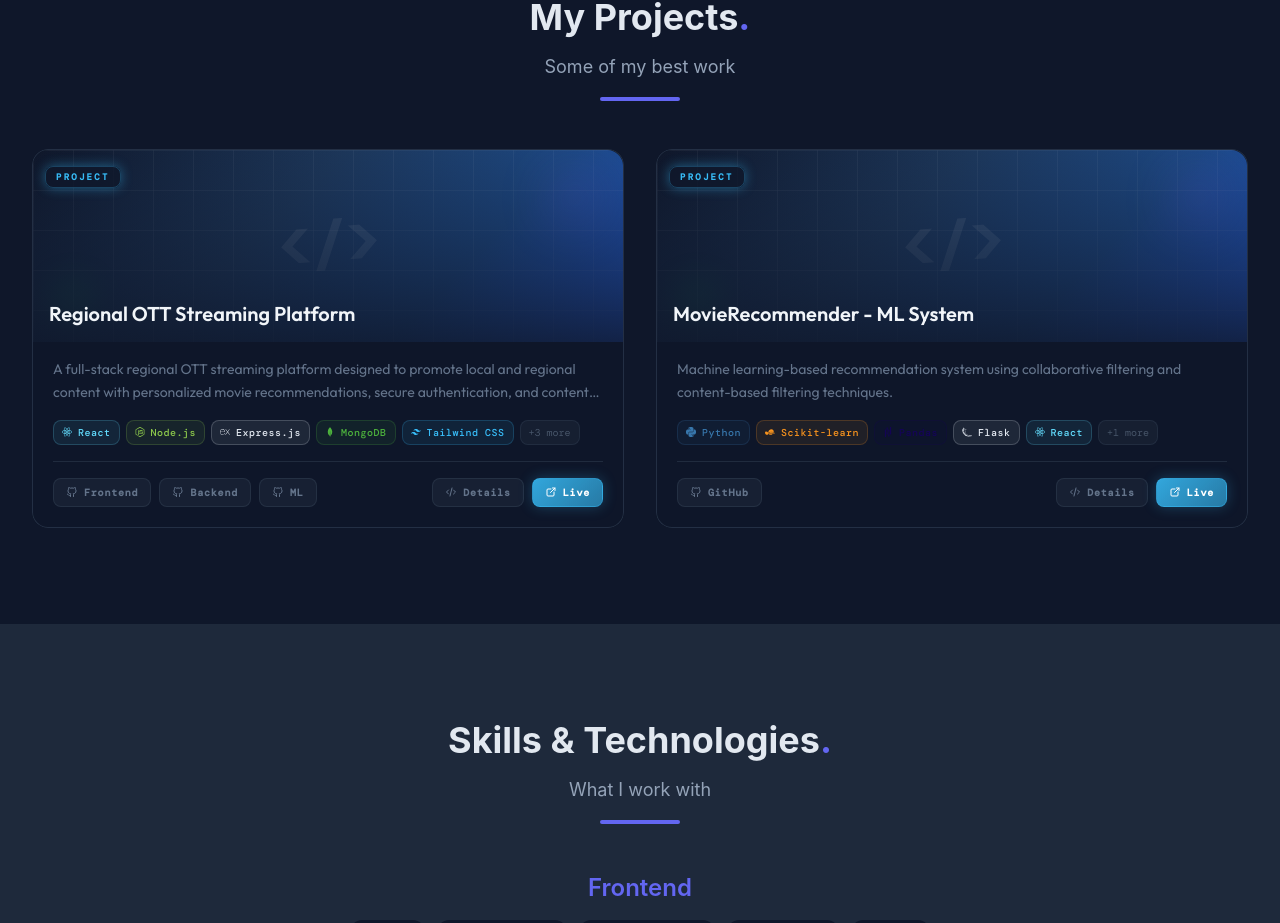
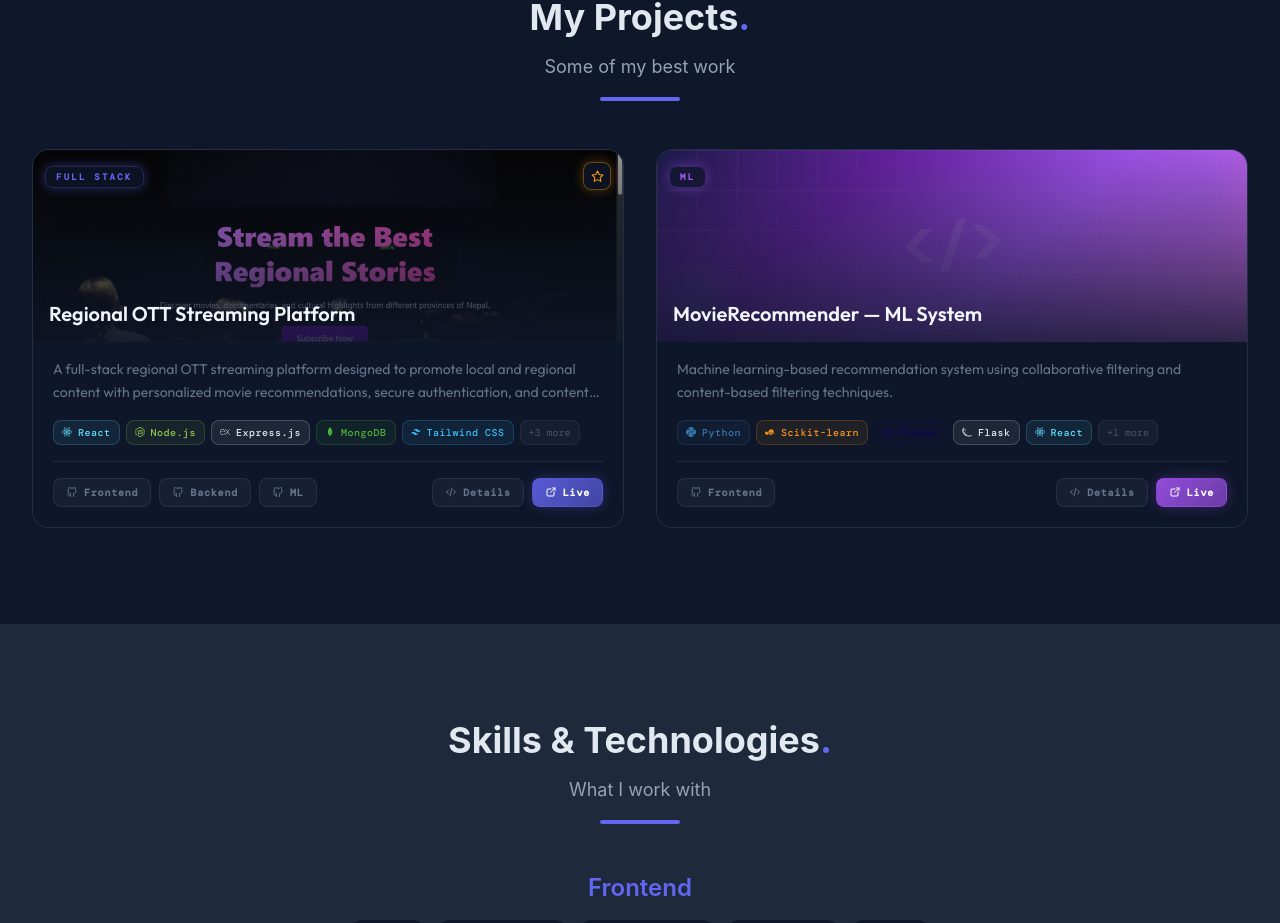
Before and after one commit to Itsme-Mingmar/portfolio, a React (Vite) app: page / in a window 1280 px wide. Shown: the part 1509-2432 px from the top of the page. Built offline with nearby package versions, Linux system fonts and the light colour scheme.

Commit message:
Add project details for Regional OTT Streaming Platform and MovieRecommender; include categories, images, and enhanced descriptions

```diff
--- a/src/data/projects.js
+++ b/src/data/projects.js
@@ -1,26 +1,26 @@
+import { image } from "framer-motion/client";
+
 export const projects = [
   {
     id: 1,
     title: "Regional OTT Streaming Platform",
+    category: "Full Stack",   // ← NEW  ('Full Stack' | 'MERN' | 'ML')
+    featured: true,
+    image: "images/regional-ott.png",        // ← NEW  shows ★ badge
+
 
     description:
       "A full-stack regional OTT streaming platform designed to promote local and regional content with personalized movie recommendations, secure authentication, and content management features.",
 
     techStack: [
-      "React",
-      "Node.js",
-      "Express.js",
-      "MongoDB",
-      "Tailwind CSS",
-      "JWT",
-      "Python",
-      "FastAPI"
+      "React", "Node.js", "Express.js", "MongoDB",
+      "Tailwind CSS", "JWT", "Python", "FastAPI",
     ],
 
     github: {
-    frontend: "https://github.com/Itsme-Mingmar/regional-ott-frontend",
-    backend: "https://github.com/Itsme-Mingmar/regional-ottbackfinal",
-    recommendation: "https://github.com/Itsme-Mingmar/regional-ott-recommendation"
+      frontend:       "https://github.com/Itsme-Mingmar/regional-ott-frontend",
+      backend:        "https://github.com/Itsme-Mingmar/regional-ottbackfinal",
+      recommendation: "https://github.com/Itsme-Mingmar/regional-ott-recommendation",
     },
 
     live: "https://regional-ott.vercel.app/",
@@ -39,38 +39,51 @@ export const projects = [
         "Personalized recommendation system integration",
         "Search and filtering functionality",
         "Responsive user interface for desktop and mobile",
-      "Admin content management dashboard"
+        "Admin content management dashboard",
       ],
-
-    architecture:
-      "Built using the MERN stack for the main application, with a separate Python-based recommendation system integrated through API communication for intelligent content suggestions.",
 
       challenges:
         "One of the key challenges was integrating the recommendation system with the main application and ensuring smooth communication between the MERN application and Python backend. Managing authentication flow, subscription plans, and scalable content organization also required careful system design.",
 
       learnings:
-      "This project strengthened my understanding of full-stack development, REST API integration, authentication, recommendation systems, and deploying interconnected applications."
-  }
+        "This project strengthened my understanding of full-stack development, REST API integration, authentication, recommendation systems, and deploying interconnected applications.",
+    },
   },
   {
     id: 2,
-    title: "MovieRecommender - ML System",
-      description: "Machine learning-based recommendation system using collaborative filtering and content-based filtering techniques.",
+    title: "MovieRecommender — ML System",
+    category: "ML",           // ← NEW
+    // image: "/screenshots/recommender.png",
+
+    description:
+      "Machine learning-based recommendation system using collaborative filtering and content-based filtering techniques.",
+
     techStack: ["Python", "Scikit-learn", "Pandas", "Flask", "React", "TensorFlow"],
-          github: "https://github.com/mingmartamang/movie-recommender",
+
+    github: {
+      frontend: "https://github.com/mingmartamang/movie-recommender",
+    },
+
     live: "https://movierecommender-demo.herokuapp.com",
+
     details: {
-    problem: "Users spend too much time searching for movies they might like, and existing recommendation systems lack personalization.",
-      solution: "Developed a hybrid recommendation system combining collaborative filtering and content-based approaches to provide highly accurate movie suggestions.",
+      problem:
+        "Users spend too much time searching for movies they might like, and existing recommendation systems lack personalization.",
+
+      solution:
+        "Developed a hybrid recommendation system combining collaborative filtering and content-based approaches to provide highly accurate movie suggestions.",
+
       features: [
         "Hybrid recommendation algorithm",
         "User preference learning",
         "Real-time recommendations",
         "Similarity score visualization",
         "Genre-based filtering",
-          "Rating prediction system"
+        "Rating prediction system",
       ],
-          challenges: "Handling the cold-start problem for new users and optimizing the recommendation algorithm for real-time performance with a large movie database."
-  }
-}
+
+      challenges:
+        "Handling the cold-start problem for new users and optimizing the recommendation algorithm for real-time performance with a large movie database.",
+    },
+  },
 ]
```
Lines whose indentation alone changed are shown as unchanged.
